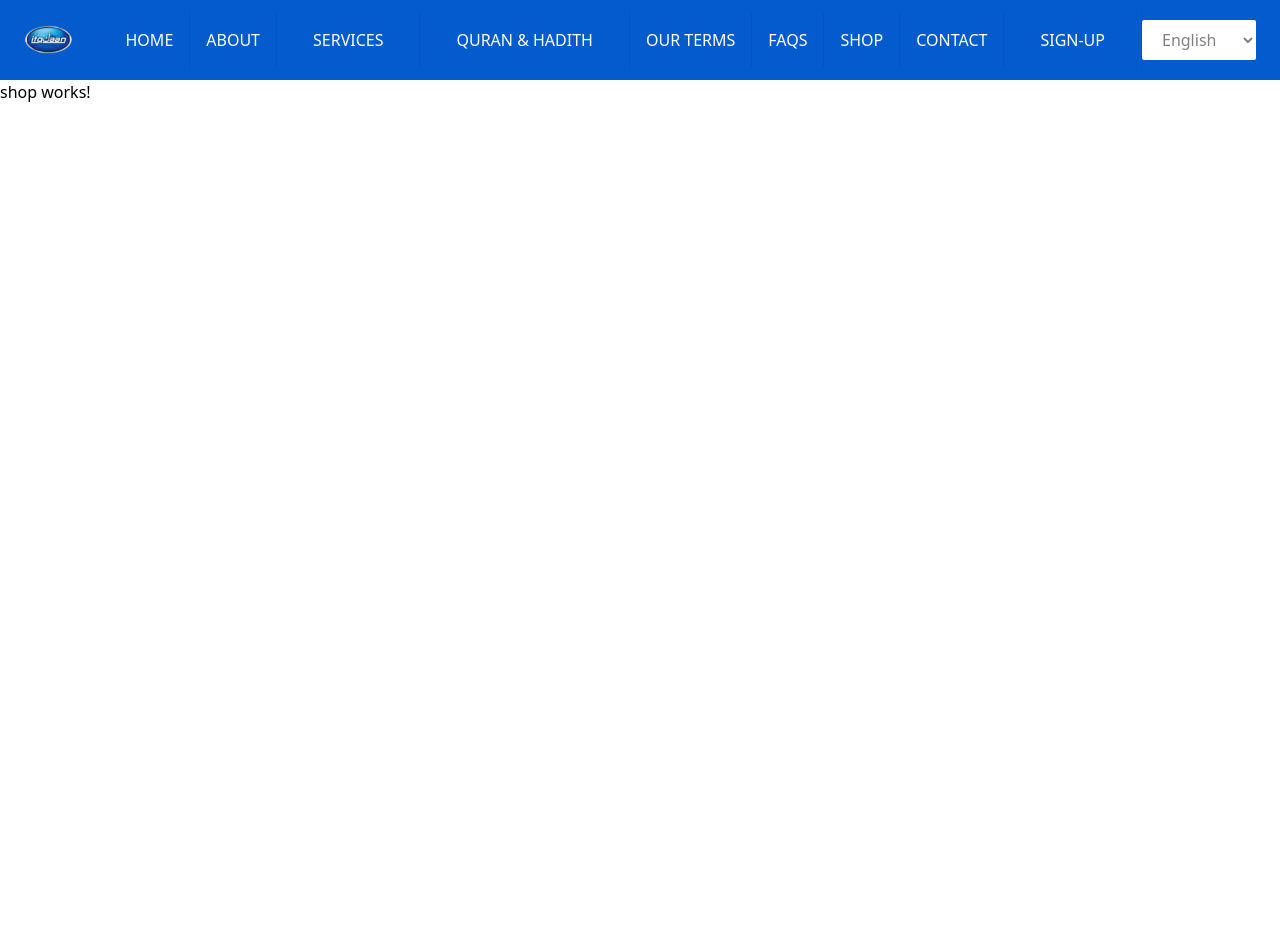
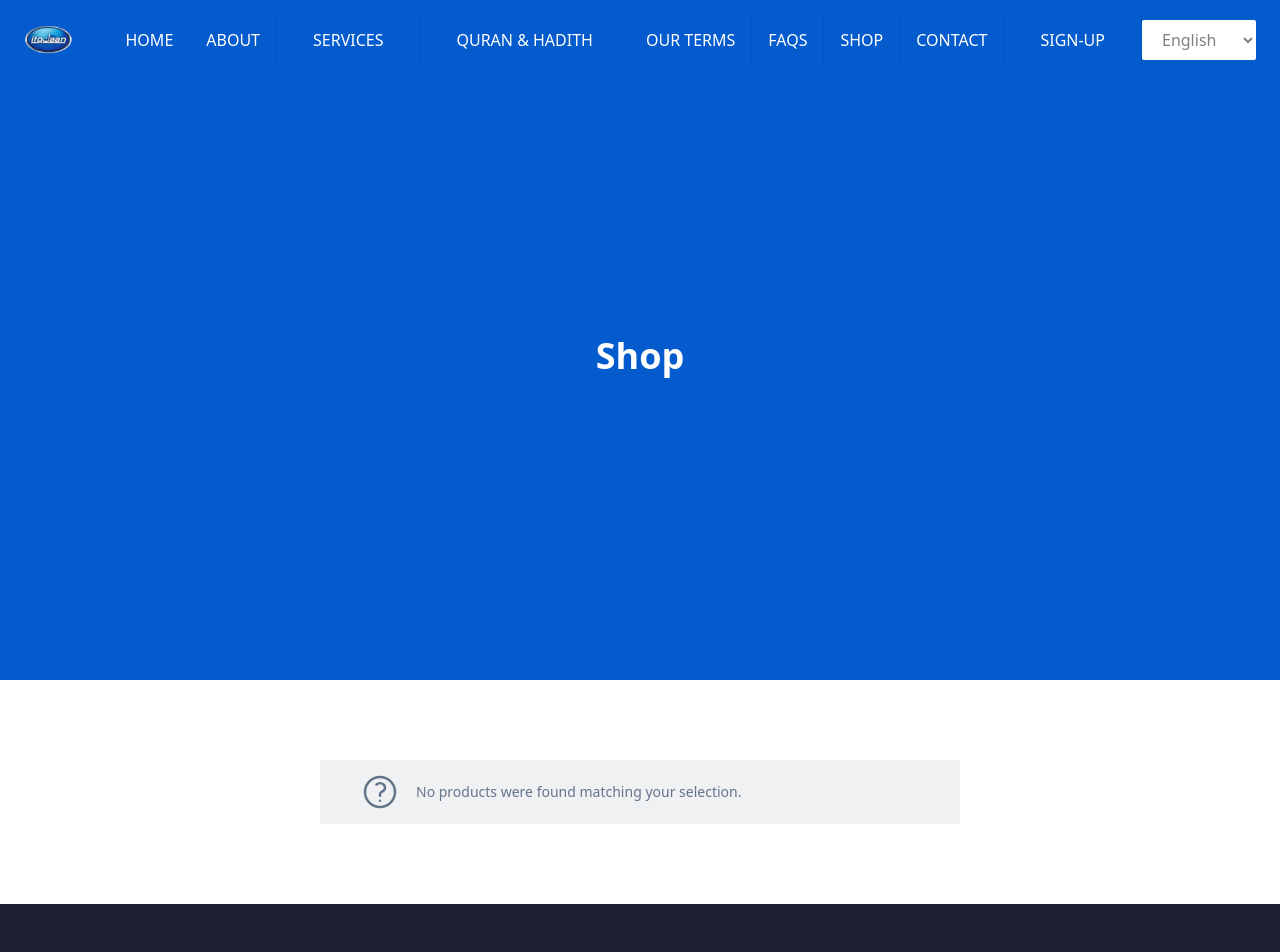
Before and after one commit to ITQAANWORLD/itqaanWorld-web, an Angular app: page /shop in a window 1280 px wide. Shown: the top 952 px of the page. Before the commit the page ends 800 px from the top, so only its background shows below. Built offline with nearby package versions, Linux system fonts and the light colour scheme.

Commit message:
shop page complete

```diff
--- a/src/app/pages/shop/shop.component.html
+++ b/src/app/pages/shop/shop.component.html
@@ -1 +1,34 @@
-<p>shop works!</p>
+<!-- [style.background-image]="'url(../../../assets/imgs/Itqan-banner.webp)'" -->
+
+<!-- hero section -->
+<div
+  class="bg-headerBlue flex flex-col items-center justify-center p-10 min-h-[600px] w-screen py-32"
+>
+  <p class="text-4xl text-white font-bold w-[720px] text-center mb-12">Shop</p>
+</div>
+
+<!-- About section -->
+<div
+  class="bg-[#f0f1f3] px-10 py-4 text-center w-1/2 h-16 mx-auto my-20 flex items-center gap-4"
+>
+  <svg
+    xmlns="http://www.w3.org/2000/svg"
+    fill="none"
+    viewBox="0 0 24 24"
+    stroke-width="1.5"
+    stroke="none"
+    class="w-10 h-10 stroke-slate-500"
+  >
+    <path
+      stroke-linecap="round"
+      stroke-linejoin="round"
+      d="M9.879 7.519c1.171-1.025 3.071-1.025 4.242 0 1.172 1.025 1.172 2.687 0 3.712-.203.179-.43.326-.67.442-.745.361-1.45.999-1.45 1.827v.75M21 12a9 9 0 11-18 0 9 9 0 0118 0zm-9 5.25h.008v.008H12v-.008z"
+    />
+  </svg>
+
+  <p class="text-sm text-slate-500">
+    No products were found matching your selection.
+  </p>
+</div>
+
+<app-footer></app-footer>
```
Also changed, not shown: src/app/pages/shop/shop.component.ts (+6 -5 lines).
